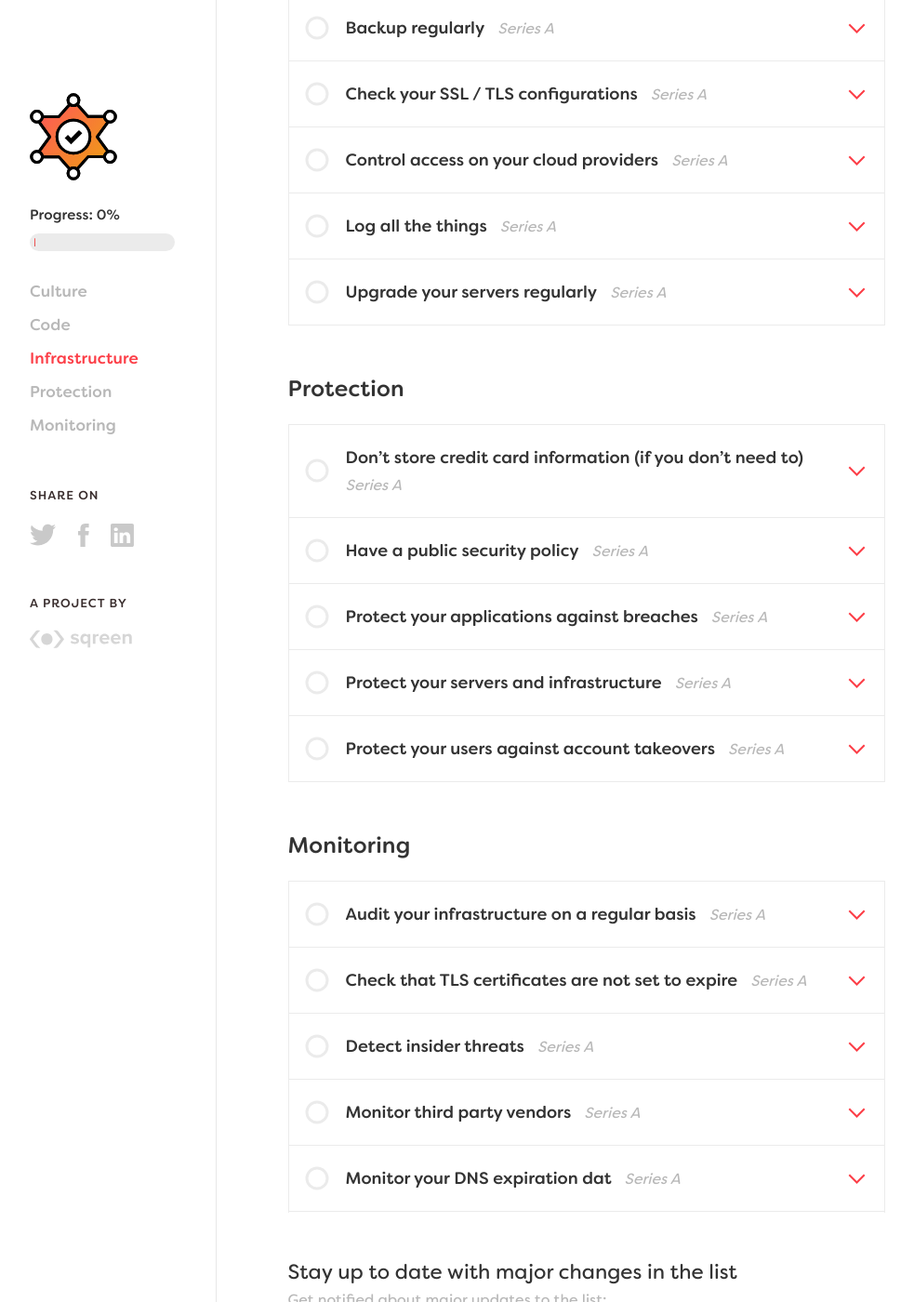
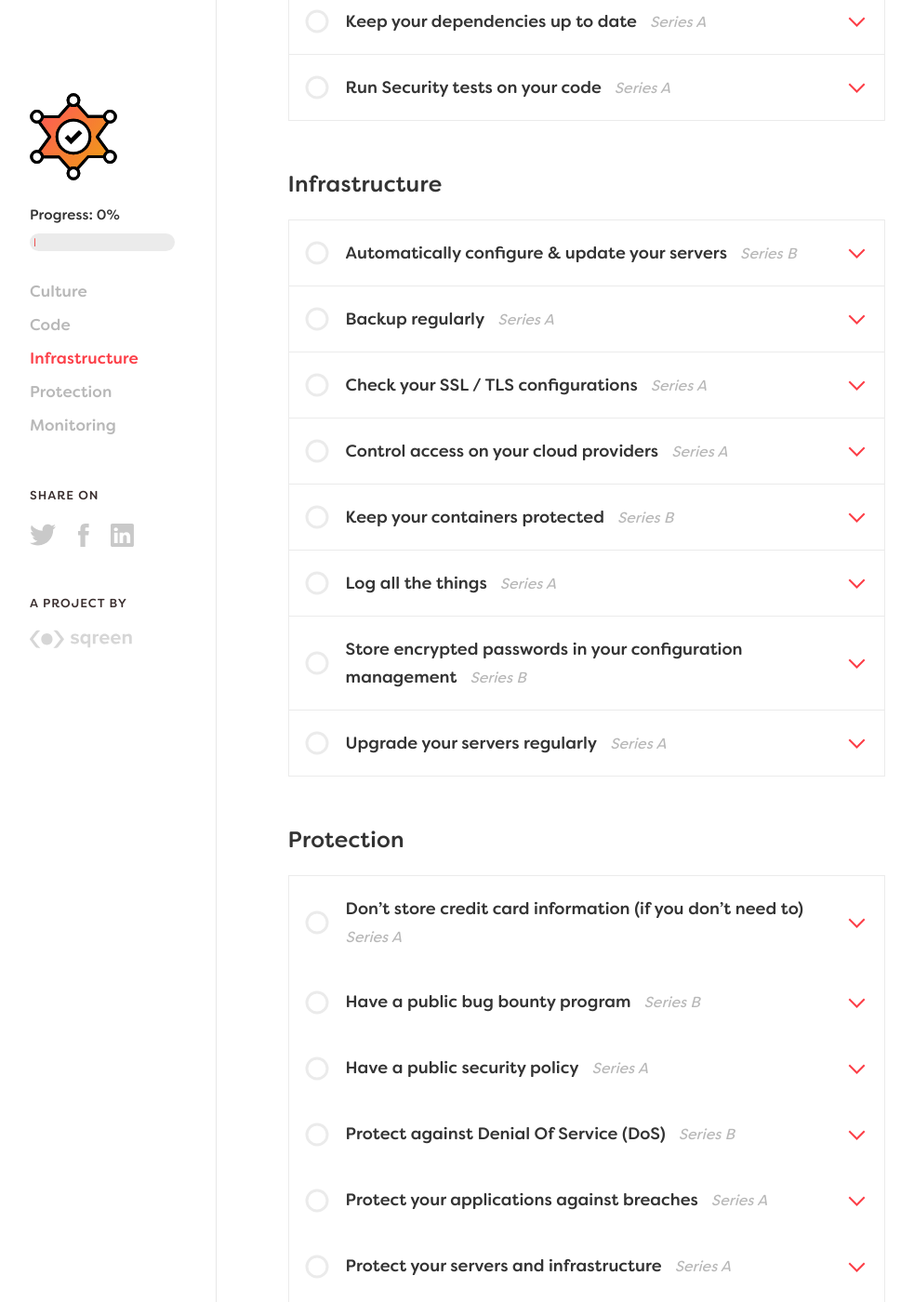
Before and after one commit to sqreen/DevOpsSecurityChecklist, a Jekyll site: the page built from index.md, in a window 1280 px wide and 1400 px high, scrolled down 1380 px. Shown: the whole window at 93% size, without its empty margins (148-1131 px from the left). Built offline with Jekyll 4.4.1, drawn with Linux system fonts in a browser that asks for light colours; some of the changed text lies outside the part shown.

Commit message:
Fix url, default stage and typo

```diff
--- a/_layouts/default.html
+++ b/_layouts/default.html
@@ -128,7 +128,7 @@
           </div>
           <div class="social">
             <h3>A project by</h3>
-            <a href="https://wwww.sqreen.io" target="_blank" rel="noreferrer noreferrer">
+            <a href="https://www.sqreen.io" target="_blank" rel="noreferrer noreferrer">
               <img src="/images/sqreen-logo-grey.svg" alt="Sqreen">
             </a>
           </div>
--- a/_tips/monitoring-your-dns-expiration-data.markdown
+++ b/_tips/monitoring-your-dns-expiration-data.markdown
@@ -1,5 +1,5 @@
 ---
-title: Monitor your DNS expiration dat
+title: Monitor your DNS expiration data
 stage: Series A
 category: Monitoring
 ---
--- a/js/main.js
+++ b/js/main.js
@@ -1,11 +1,14 @@
 // Isotope filtering
 //========================================
 var $grid = $('.checklist').isotope();
-$grid.isotope({
-  filter: ".series-a"
-})
+setTimeout(function(){
+  $grid.isotope({
+    transitionDuration: 0,
+    filter: ".series-b, .series-a"
+  });
+}, 0);
 
-var currentStage = '';
+var currentStage = 'series-b';
 var currentClickId = '';
 var liChecked = [];
 var hash = '';
@@ -212,8 +215,8 @@ function changeHash() {
 function populateWithHash() {
   var hasFilter = location.hash.match( /[a-zA-Z]+/i );
   if ( hasFilter === null ) {
-    $('.select-block').addClass('selected-one');
-    currentStage = 'series-a';
+    $('.select-block').addClass('selected-two');
+    currentStage = 'series-b';
     return;
   }
   else {
```
Also changed, not shown: 1 other file.
